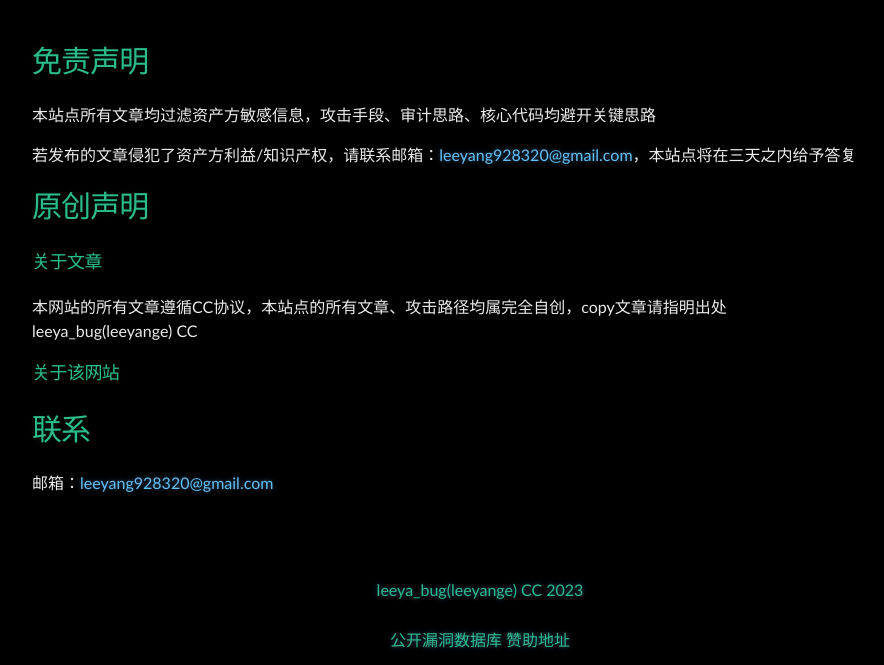
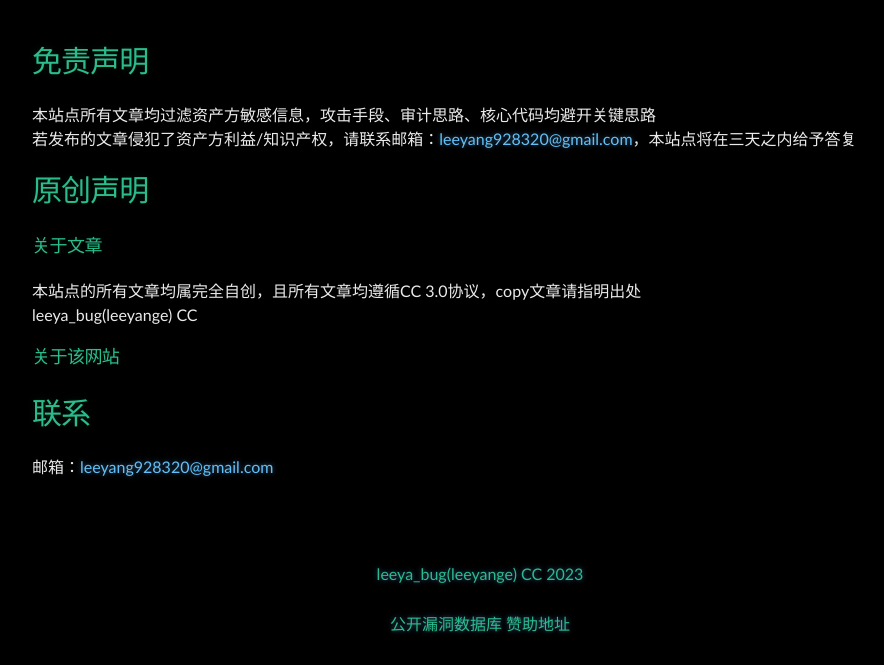
Before and after one commit to Leeyangee/leeyangee.github.io, a Jekyll site: the page built from about.md, in a window 1280 px wide. Shown: the part 412-1077 px from the top of the page, without its empty margins (160-1044 px from the left). Built offline with Jekyll 4.4.1, drawn with Linux system fonts in a browser that asks for light colours.

Commit message:
Update about.md

```diff
--- a/about.md
+++ b/about.md
@@ -6,14 +6,13 @@ title: 关于
 # [](#header-1)免责声明
 
 本站点所有文章均过滤资产方敏感信息，攻击手段、审计思路、核心代码均避开关键思路
-
 若发布的文章侵犯了资产方利益/知识产权，请联系邮箱：<a href="mailto:leeyang928320@gmail.com">leeyang928320@gmail.com</a>，本站点将在三天之内给予答复
 
 # [](#header-1)原创声明
 
 ### [](#header-3)关于文章
 
-本网站的所有文章遵循CC协议，本站点的所有文章、攻击路径均属完全自创，copy文章请指明出处
+本站点的所有文章均属完全自创，且所有文章均遵循CC 3.0协议，copy文章请指明出处
 leeya_bug(leeyange) CC
 
 ### [](#header-3)关于该网站
```
